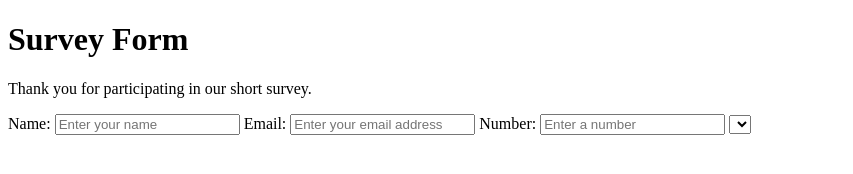
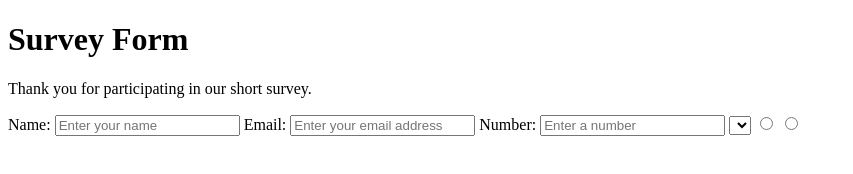
Before and after one commit to indy6678/survey-form, a plain HTML site: page index.html in a window 1280 px wide. Shown: the full height of the page, 0-853 px from the left. Drawn offline with Linux system fonts and the light colour scheme.

Commit message:
added radio inputs

```diff
--- a/index.html
+++ b/index.html
@@ -15,6 +15,8 @@
         <select id="dropdown">
 
         </select>
+        <input type="radio" />
+        <input type="radio" />
     </form>
 </body>
 </html>
```
